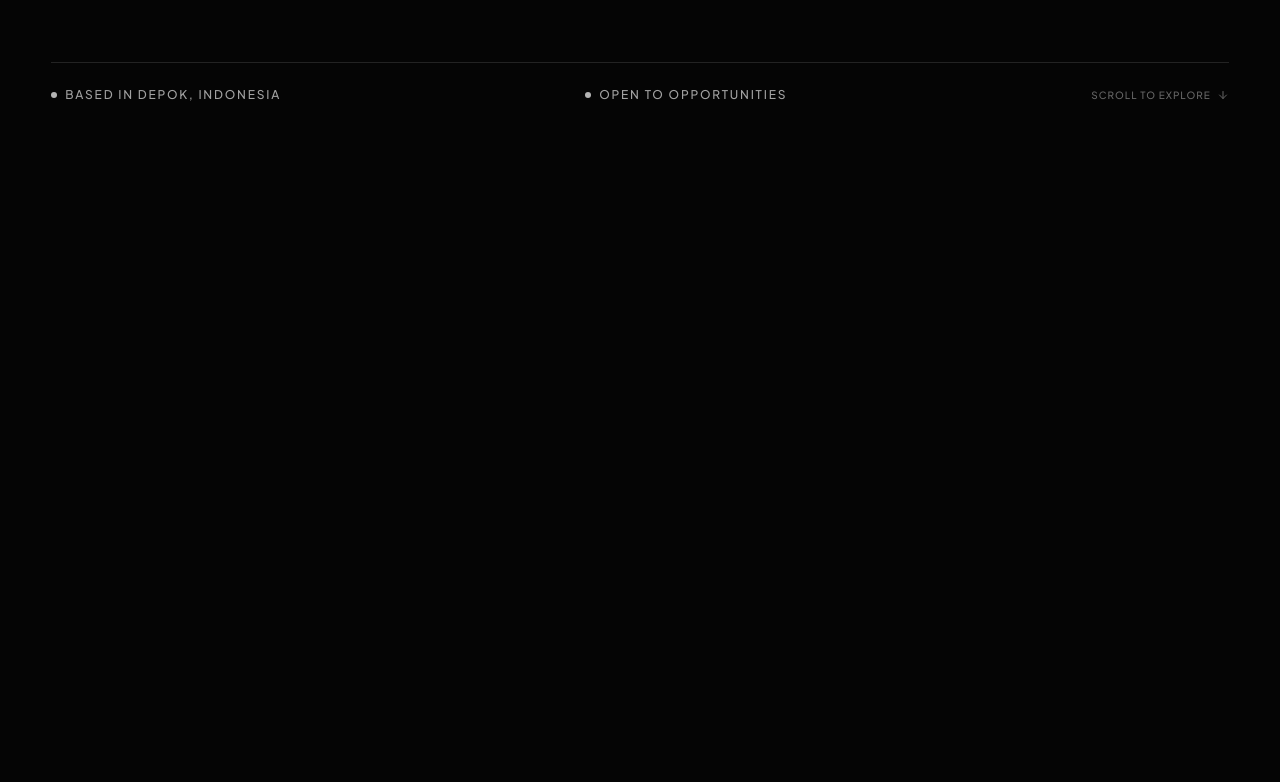
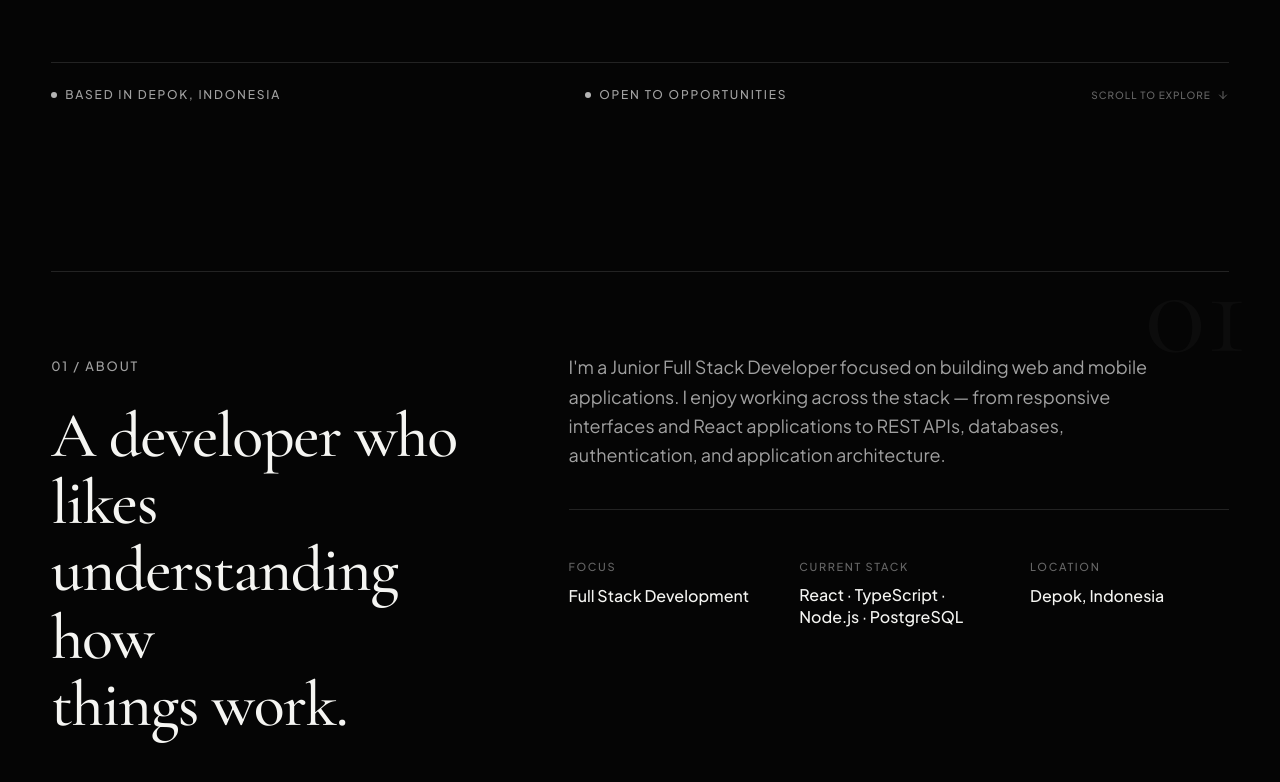
Before and after one commit to Wisnutri690/portfolio, a React (Vite) app: page / in a window 1280 px wide. Shown: the part 750-1532 px from the top of the page. Before the commit the page ends 893 px from the top, so only its background shows below. Built offline with nearby package versions, Linux system fonts and the light colour scheme.

Commit message:
feat: build editorial about section

```diff
--- a/src/App.tsx
+++ b/src/App.tsx
@@ -1,5 +1,6 @@
 import Navbar from './components/Navbar'
 import Hero from './components/Hero'
+import About from './components/About'
 
 function App() {
   return (
@@ -7,6 +8,7 @@ function App() {
       <Navbar />
       <main>
         <Hero />
+        <About />
       </main>
     </div>
   )
--- /dev/null
+++ b/src/components/About.tsx
@@ -0,0 +1,134 @@
+import { useEffect, useRef, useState } from 'react'
+
+export default function About() {
+  const sectionRef = useRef<HTMLElement>(null)
+  const [isVisible, setIsVisible] = useState(false)
+
+  useEffect(() => {
+    const observer = new IntersectionObserver(
+      ([entry]) => {
+        if (entry.isIntersecting) {
+          setIsVisible(true)
+          observer.disconnect()
+        }
+      },
+      { threshold: 0.15 }
+    )
+
+    if (sectionRef.current) {
+      observer.observe(sectionRef.current)
+    }
+
+    return () => observer.disconnect()
+  }, [])
+
+  return (
+    <section
+      ref={sectionRef}
+      id="about"
+      className="relative py-24 md:py-32 overflow-hidden"
+      aria-labelledby="about-heading"
+    >
+      <div className="editorial-container relative">
+        {/* Top Section Divider */}
+        <div className="editorial-divider mb-16 md:mb-20" aria-hidden="true" />
+
+        {/* Subtle Watermark 01 */}
+        <span
+          className="absolute -top-6 right-4 md:right-8 font-editorial text-8xl md:text-9xl text-white/[0.03] select-none pointer-events-none"
+          aria-hidden="true"
+        >
+          01
+        </span>
+
+        {/* Content Grid: 2 columns on desktop */}
+        <div className="grid grid-cols-1 lg:grid-cols-12 gap-12 lg:gap-16 items-start">
+          {/* Left Column: Editorial Label & Large Headline */}
+          <div className="lg:col-span-5 flex flex-col space-y-6">
+            <div
+              className={`reveal-init ${isVisible ? 'reveal-visible' : ''}`}
+              style={{ transitionDelay: '50ms' }}
+            >
+              <span className="section-label">01 / ABOUT</span>
+            </div>
+
+            <h2
+              id="about-heading"
+              className={`section-headline text-[#F5F5F2] reveal-init ${
+                isVisible ? 'reveal-visible' : ''
+              }`}
+              style={{ transitionDelay: '150ms' }}
+            >
+              A developer who likes<br />
+              understanding how<br />
+              things work.
+            </h2>
+          </div>
+
+          {/* Right Column: Narrative Copy & Editorial Metadata */}
+          <div className="lg:col-span-7 flex flex-col justify-between space-y-10">
+            {/* Narrative Paragraph */}
+            <p
+              className={`text-[#A1A1A1] text-base md:text-lg leading-relaxed max-w-[620px] font-normal reveal-init ${
+                isVisible ? 'reveal-visible' : ''
+              }`}
+              style={{ transitionDelay: '250ms' }}
+            >
+              I'm a Junior Full Stack Developer focused on building web and mobile
+              applications. I enjoy working across the stack — from responsive
+              interfaces and React applications to REST APIs, databases,
+              authentication, and application architecture.
+            </p>
+
+            {/* Editorial Divider */}
+            <div
+              className={`editorial-divider reveal-init ${
+                isVisible ? 'reveal-visible' : ''
+              }`}
+              style={{ transitionDelay: '350ms' }}
+              aria-hidden="true"
+            />
+
+            {/* Metadata Section */}
+            <div
+              className={`grid grid-cols-1 sm:grid-cols-3 gap-8 pt-2 reveal-init ${
+                isVisible ? 'reveal-visible' : ''
+              }`}
+              style={{ transitionDelay: '450ms' }}
+            >
+              {/* Focus */}
+              <div className="space-y-2">
+                <span className="text-[11px] uppercase tracking-[0.15em] text-[#666666] font-medium block">
+                  Focus
+                </span>
+                <p className="text-sm md:text-base text-[#F5F5F2] font-medium">
+                  Full Stack Development
+                </p>
+              </div>
+
+              {/* Current Stack */}
+              <div className="space-y-2">
+                <span className="text-[11px] uppercase tracking-[0.15em] text-[#666666] font-medium block">
+                  Current Stack
+                </span>
+                <p className="text-sm md:text-base text-[#F5F5F2] font-medium leading-snug">
+                  React · TypeScript · Node.js · PostgreSQL
+                </p>
+              </div>
+
+              {/* Location */}
+              <div className="space-y-2">
+                <span className="text-[11px] uppercase tracking-[0.15em] text-[#666666] font-medium block">
+                  Location
+                </span>
+                <p className="text-sm md:text-base text-[#F5F5F2] font-medium">
+                  Depok, Indonesia
+                </p>
+              </div>
+            </div>
+          </div>
+        </div>
+      </div>
+    </section>
+  )
+}
--- a/src/index.css
+++ b/src/index.css
@@ -193,6 +193,18 @@ body {
   animation: heroFadeUp 1.1s cubic-bezier(0.16, 1, 0.3, 1) 0.3s forwards;
 }
 
+/* Scroll Reveal Utilities */
+.reveal-init {
+  opacity: 0;
+  transform: translateY(30px);
+  transition: opacity 0.8s cubic-bezier(0.16, 1, 0.3, 1), transform 0.8s cubic-bezier(0.16, 1, 0.3, 1);
+}
+
+.reveal-visible {
+  opacity: 1;
+  transform: translateY(0);
+}
+
 /* Reduced Motion Foundation */
 @media (prefers-reduced-motion: reduce) {
   html {
@@ -213,9 +225,11 @@ body {
   .animate-hero-desc,
   .animate-hero-cta,
   .animate-hero-meta,
-  .animate-hero-visual {
+  .animate-hero-visual,
+  .reveal-init {
     opacity: 1 !important;
     transform: none !important;
     animation: none !important;
+    transition: none !important;
   }
 }
```
